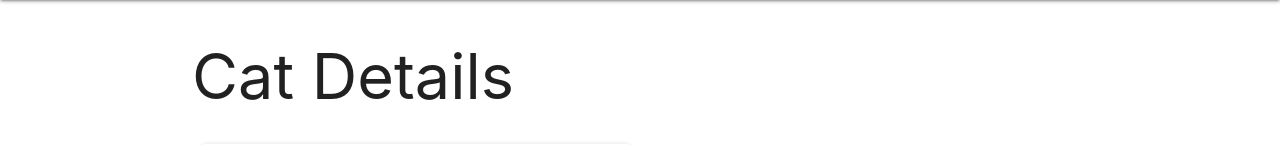
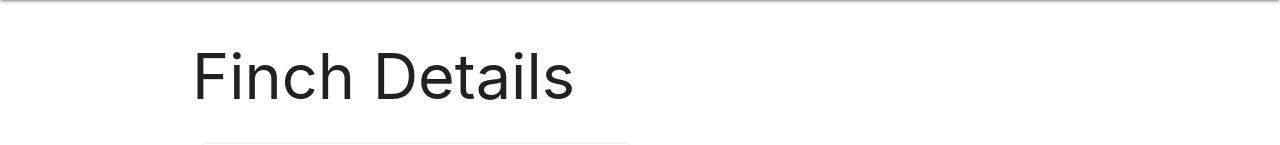
Before and after one commit to nexticodes/finch-collector, a Django app: template main_app/templates/finches/details.html in a window 1280 px wide. Shown: the part 64-209 px from the top of the page. Run offline with Django 4.2, Linux system fonts and the light colour scheme; the template is opened without the code that fills it, so the values that code supplies are empty.

Commit message:
Change Cat to Finch."

```diff
--- a/main_app/templates/finches/details.html
+++ b/main_app/templates/finches/details.html
@@ -1,6 +1,6 @@
 {% extends 'base.html' %}
 {% block content %}
-<h1>Cat Details</h1>
+<h1>Finch Details</h1>
 
 <div class="row">
   <div class="col s6">
```
